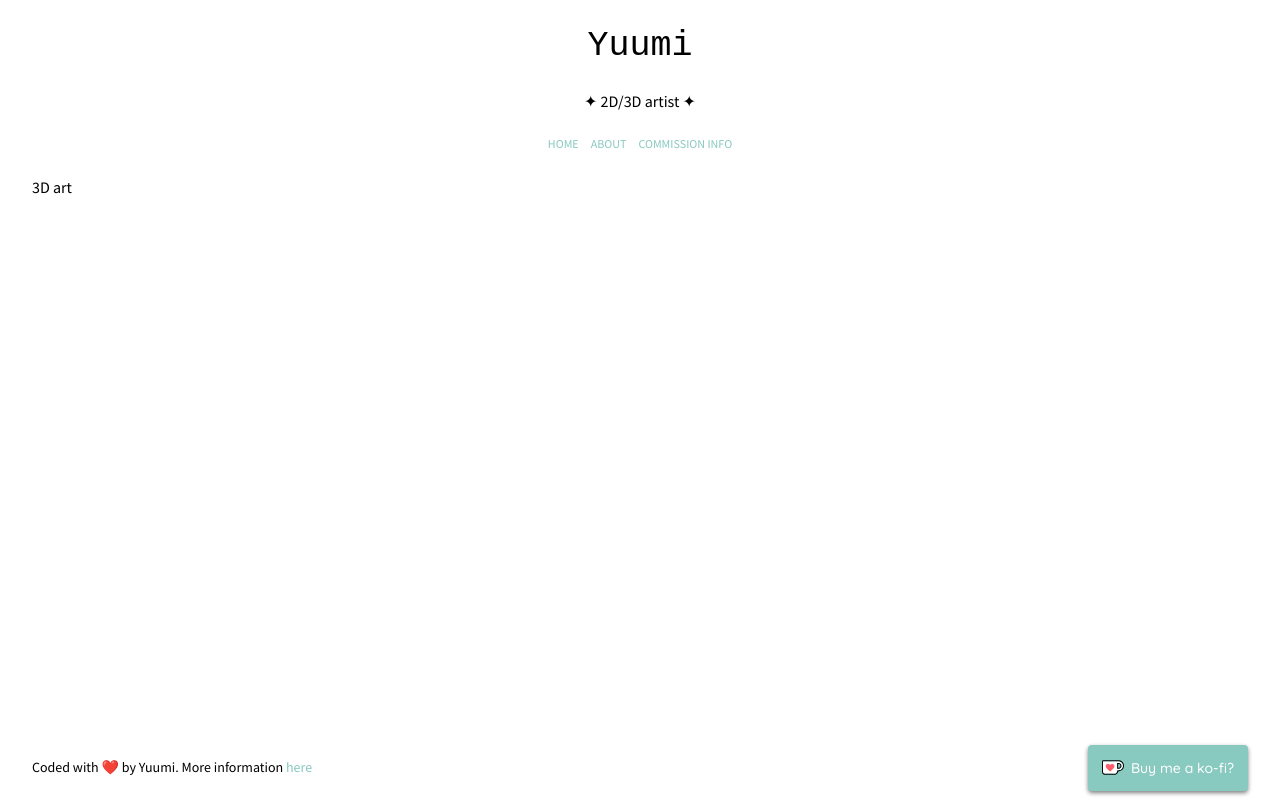
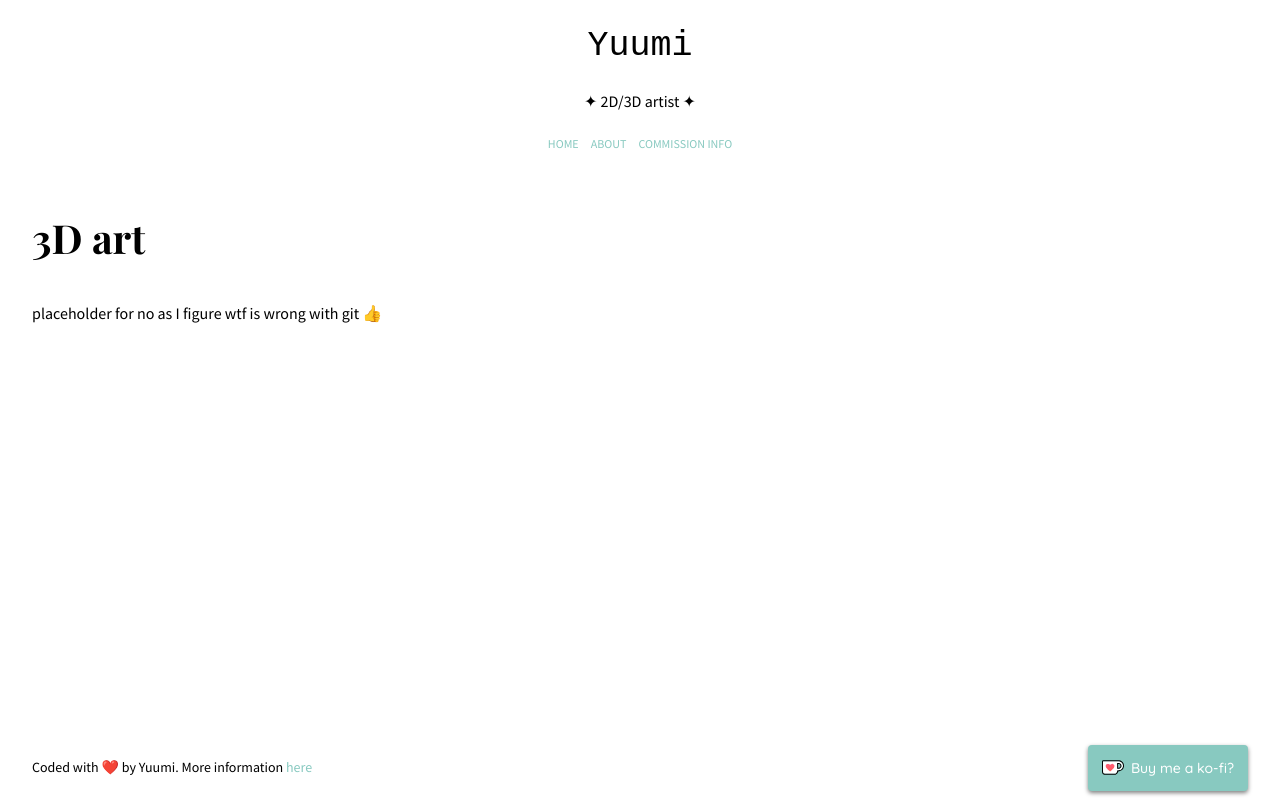
Before and after one commit to yumyum0035/yumyum0035.github.io, a React (Vite) app: page /3D-art in a window 1280 px wide. Built offline with nearby package versions, Linux system fonts and the light colour scheme; a web font is replaced by a local one.

Commit message:
placeholder 3d page

```diff
--- a/src/pages/art3D.tsx
+++ b/src/pages/art3D.tsx
@@ -2,7 +2,12 @@ import React, { useState, useEffect } from "react";
 import "./art3D.css";
 
 const Art3D = () => {
-  return <div>3D art</div>;
+  return (
+    <div>
+      <h2>3D art</h2>
+      <p>placeholder for no as I figure wtf is wrong with git 👍</p>
+    </div>
+  );
 };
 
 export default Art3D;
```
